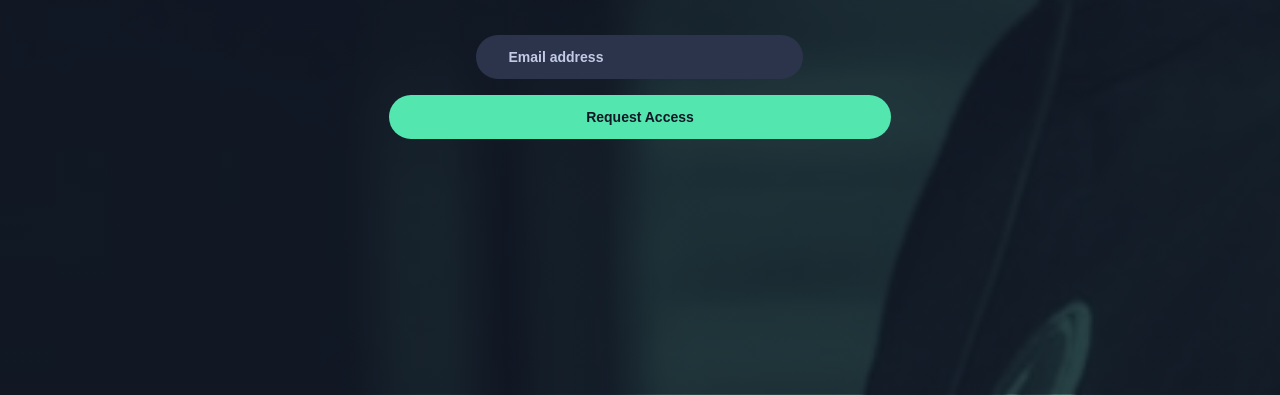
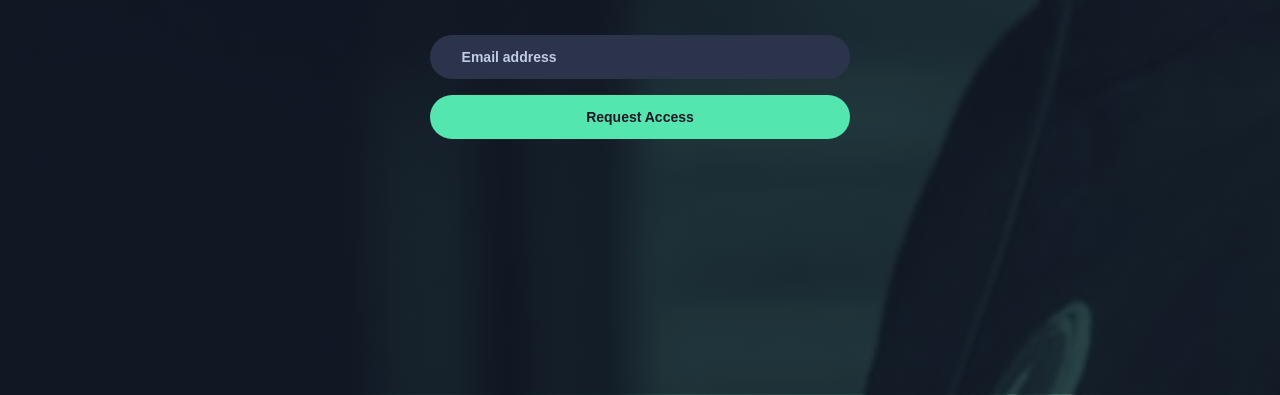
Before and after one commit to waldekglaz/FEM-pod-request-access-page, a plain HTML site: page index.html in a window 1280 px wide. Shown: the part 440-835 px from the top of the page. Drawn offline with Linux system fonts and the light colour scheme; a web font is replaced by a local one.

Commit message:
input width

```diff
--- a/css/style.scss
+++ b/css/style.scss
@@ -79,8 +79,8 @@ $clrRed: #fb3e3e;
 .form {
   position: relative;
 }
-input[type="email"] {
-  width: 327px;
+.email {
+  width: 100%;
   padding: 14px 32px;
   border-radius: 28px;
   outline: none;
--- a/index.html
+++ b/index.html
@@ -31,7 +31,7 @@
   </ul>
   <form class="form" action="">
     <label for="email"></label>
-    <input type="email" placeholder="Email address">
+    <input class="email" type="email" placeholder="Email address">
     <p class="alert">Oops! Please check your email</p>
     <button class="btn" type="submit">Request access</button>
   </form>
```
Also changed, not shown: css/style.css, 1 other file.
